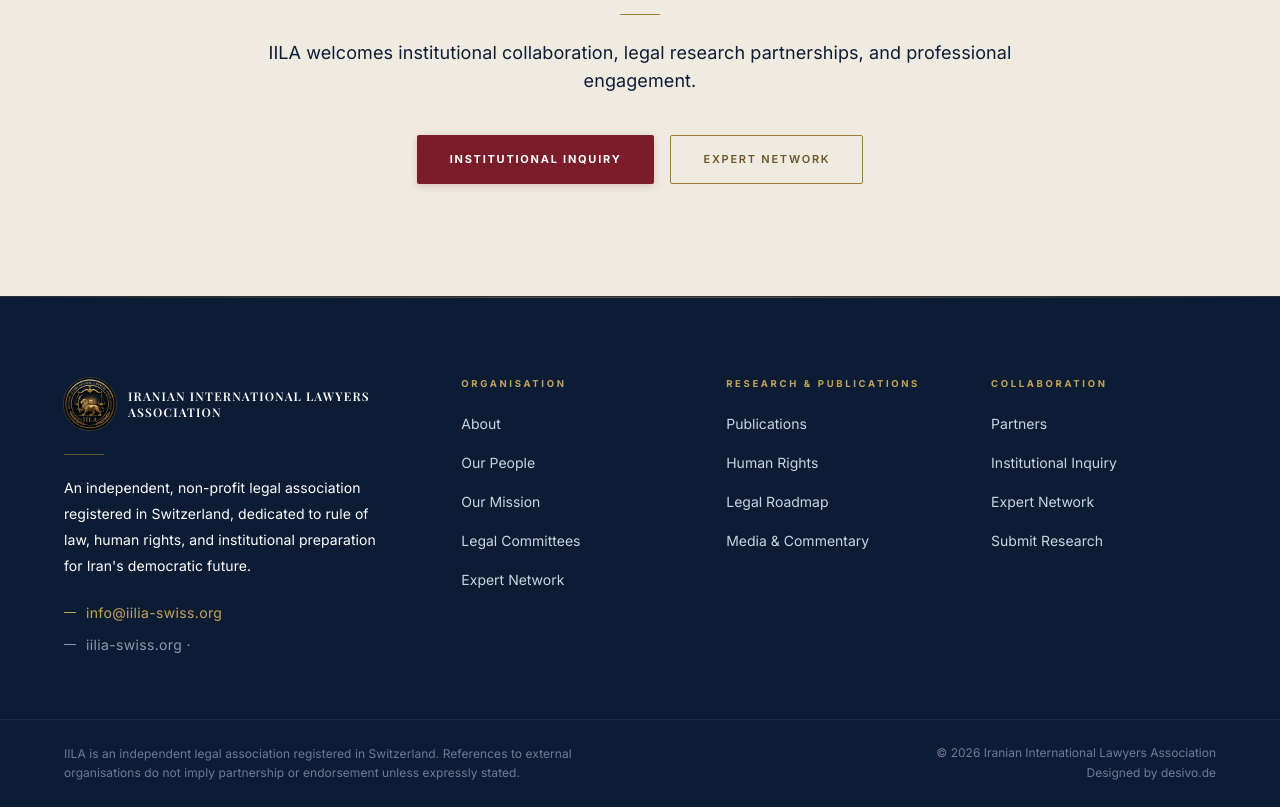
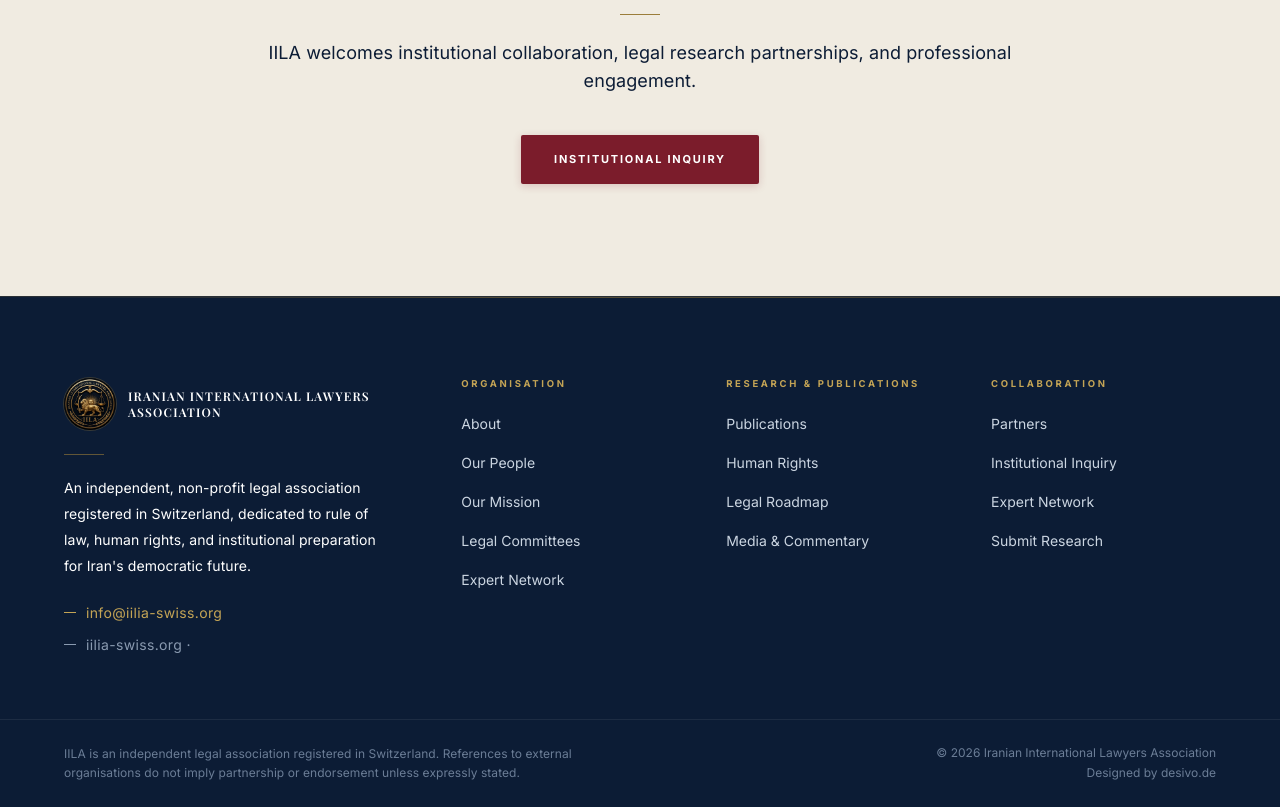
Before and after one commit to techmazewebdesign/iila-website, a React (Vite) app: page / in a window 1280 px wide. Shown: the part 3960-4767 px from the top of the page. Built offline with nearby package versions, Linux system fonts and the light colour scheme; a web font is replaced by a local one.

Commit message:
fix: remove Expert Network button from Home CTA section
- Removed duplicate Expert Network button from CTA section
- Kept only Institutional Inquiry button
- Section now has single CTA button

```diff
--- a/src/pages/Home.jsx
+++ b/src/pages/Home.jsx
@@ -271,7 +271,6 @@
         subtitle={t.home.ctaSubtitle}
         buttons={[
           { label: t.home.ctaBtn1, to: '/contact' },
-          { label: t.home.ctaBtn2, to: '/expert-network' },
         ]}
       />
     </div>
```
